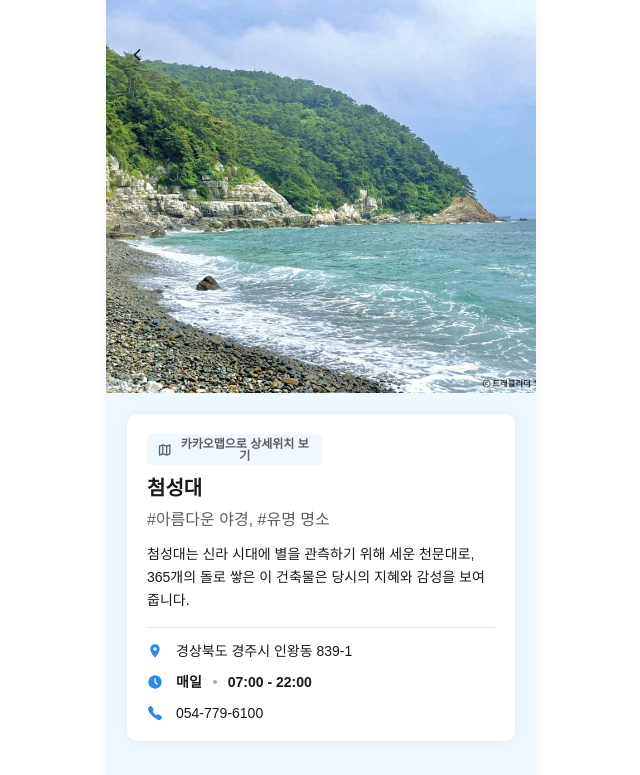
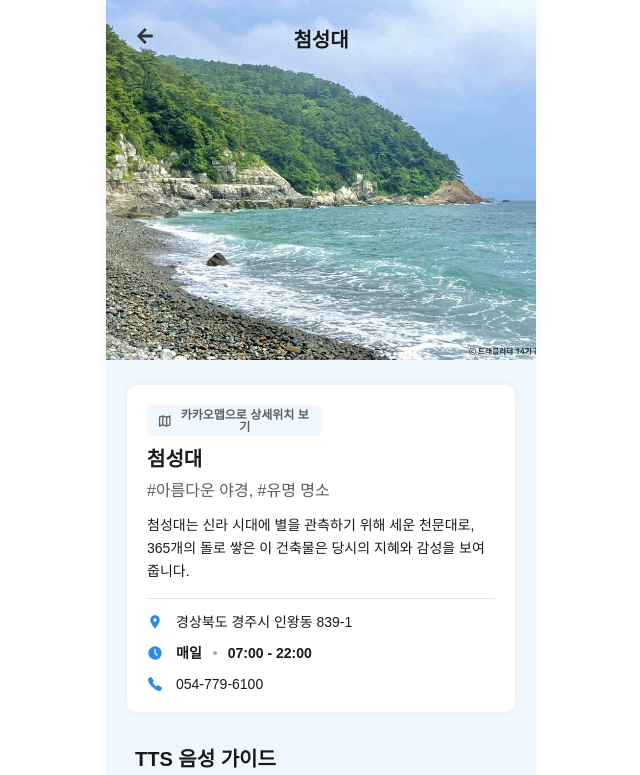
Before and after one commit to Y-Five/gbjs-fe, a React (Vite) app: page /place/1 in a window 1280 px wide. Shown: the top 775 px of the page, without its empty margins (319-959 px from the left). Built offline with nearby package versions, Linux system fonts and the light colour scheme; a web font is replaced by a local one.

Commit message:
♻ refactor: 디테일 페이지 디자인 수정

```diff
--- a/src/components/placeDetail/InfoCard.module.css
+++ b/src/components/placeDetail/InfoCard.module.css
@@ -1,10 +1,12 @@
+@import "../../styles/common-variables.css";
+
 .infoCard {
   position: relative;
-  margin: 21px 21px 0;
+  margin: 25px 21px 0;
   padding: 20px 20px 20px;
   background: #ffffff;
-  border-radius: 10px;
-  box-shadow: 0px 0px 12px 0px rgba(0, 0, 0, 0.05);
+  border-radius: var(--radius-medium);
+  box-shadow: var(--shadow-card);
 }
 
 .mapButton {
--- a/src/components/placeDetail/VoiceGuide.jsx
+++ b/src/components/placeDetail/VoiceGuide.jsx
@@ -1,6 +1,5 @@
 import { useState, useCallback } from "react";
 import { PiPlayFill } from "react-icons/pi";
-import { RiPauseMiniLine } from "react-icons/ri";
 import magpieImg from "../../assets/images/magpie.png";
 import styles from "./VoiceGuide.module.css";
 
@@ -45,7 +44,10 @@
                 {isPlaying ? "음성 가이드 정지하기" : "음성 가이드 재생하기"}
               </span>
               {isPlaying ? (
-                <RiPauseMiniLine className={styles.pauseIcon} size={18} style={{ transform: 'scaleX(1.2) scaleY(1.3)' }} />
+                <div className={styles.pauseIcon}>
+                  <span className={styles.pauseBar}></span>
+                  <span className={styles.pauseBar}></span>
+                </div>
               ) : (
                 <PiPlayFill className={styles.playIcon} size={16} />
               )}
@@ -102,7 +104,10 @@
           aria-label={isPlaying ? "음성 가이드 정지" : "음성 가이드 재생"}
         >
           {isPlaying ? (
-            <RiPauseMiniLine className={styles.floatingPauseIcon} size={28} style={{ transform: 'scaleX(1.2) scaleY(1.3)' }} />
+            <div className={styles.floatingPauseIcon}>
+              <span className={styles.floatingPauseBar}></span>
+              <span className={styles.floatingPauseBar}></span>
+            </div>
           ) : (
             <PiPlayFill className={styles.floatingPlayIcon} size={22} />
           )}
--- a/src/components/placeDetail/VoiceGuide.module.css
+++ b/src/components/placeDetail/VoiceGuide.module.css
@@ -1,3 +1,5 @@
+@import "../../styles/common-variables.css";
+
 /* 음성 가이드 섹션 */
 .voiceGuideTitle {
   font-family: "Pretendard", sans-serif;
@@ -19,8 +21,8 @@
   width: 100%;
   min-height: 388px;
   background: #ffffff;
-  border-radius: 10px;
-  box-shadow: 0px 0px 12px 0px rgba(0, 0, 0, 0.1);
+  border-radius: var(--radius-medium);
+  box-shadow: var(--shadow-card);
   padding-bottom: 0;
   overflow: hidden;
 }
@@ -87,11 +89,20 @@
 }
 
 .pauseIcon {
-  width: 18px;
-  height: 18px;
+  width: 16px;
+  height: 16px;
   flex-shrink: 0;
-  color: #2d8ae7;
-  display: inline-block;
+  display: flex;
+  align-items: center;
+  justify-content: center;
+  gap: 3px;
+}
+
+.pauseBar {
+  width: 3px;
+  height: 12px;
+  background-color: #2d8ae7;
+  border-radius: 1.5px;
 }
 
 
@@ -215,14 +226,14 @@
   display: flex;
   align-items: center;
   justify-content: center;
-  box-shadow: 0px 4px 12px rgba(0, 0, 0, 0.15);
+  box-shadow: var(--shadow-card);
   transition: all 0.2s ease;
   z-index: 1000;
 }
 
 .floatingControlButton:hover {
   transform: scale(1.05);
-  box-shadow: 0px 6px 16px rgba(0, 0, 0, 0.2);
+  box-shadow: var(--shadow-card-hover);
 }
 
 .floatingPlayIcon {
@@ -232,8 +243,17 @@
 }
 
 .floatingPauseIcon {
-  width: 28px;
-  height: 28px;
-  color: #2d8ae7;
-  display: inline-block;
+  width: 24px;
+  height: 24px;
+  display: flex;
+  align-items: center;
+  justify-content: center;
+  gap: 4px;
 }
+
+.floatingPauseBar {
+  width: 4px;
+  height: 16px;
+  background-color: #2d8ae7;
+  border-radius: 2px;
+}
--- a/src/pages/PlaceDetailPage.jsx
+++ b/src/pages/PlaceDetailPage.jsx
@@ -1,6 +1,7 @@
 import { useState, useEffect } from "react";
 import { useParams, useNavigate } from "react-router-dom";
-import { ImageSection, InfoCard, VoiceGuide } from "../components/placeDetail";
+import BackHeader from "../components/header/BackHeader";
+import { InfoCard, VoiceGuide } from "../components/placeDetail";
 import { useAudioPlayer } from "../hooks/useAudioPlayer";
 import { getPlaceById } from "../data/placeDetailData";
 import styles from "./PlaceDetailPage.module.css";
@@ -17,7 +18,7 @@
     setIsLoading(false);
 
     if (!foundPlace) {
-      navigate('/tour');
+      navigate("/tour");
     }
   }, [contentId, navigate]);
 
@@ -35,11 +36,16 @@
     return null;
   }
 
-  const handleBack = () => navigate(-1);
-
   return (
     <div className={styles.container}>
-      <ImageSection placeData={placeData} onBack={handleBack} />
+      <BackHeader title={placeData?.name || ""} className={styles.header} />
+      <div className={styles.imageSection}>
+        <img
+          src={placeData?.imageUrl || ""}
+          alt={placeData?.name || ""}
+          className={styles.mainImage}
+        />
+      </div>
       <InfoCard placeData={placeData} />
       {placeData.hasVoiceGuide && (
         <VoiceGuide placeData={placeData} audioControls={audioControls} />
--- a/src/pages/PlaceDetailPage.module.css
+++ b/src/pages/PlaceDetailPage.module.css
@@ -1,11 +1,14 @@
+@import "../styles/common-variables.css";
+
 .container {
+  display: flex;
+  flex-direction: column;
+  background-color: #eff7ff;
+  overflow: hidden;
   position: relative;
   width: 100%;
-  max-width: 100vw;
+  max-width: 100%;
   min-height: 100vh;
-  margin: 0;
-  background-color: #eff7ff;
-  overflow-x: hidden;
 }
 
 .loadingContainer {
@@ -21,3 +24,25 @@
   font-size: 16px;
   color: #2d8ae7;
 }
+
+.header {
+  position: absolute;
+  top: 0;
+  left: 50%;
+  transform: translateX(-50%);
+  z-index: 1000;
+  background-color: var(--blue-light);
+}
+
+.imageSection {
+  width: 100%;
+  height: 360px;
+  position: relative;
+  overflow: hidden;
+}
+
+.mainImage {
+  width: 100%;
+  height: 100%;
+  object-fit: cover;
+}
```
